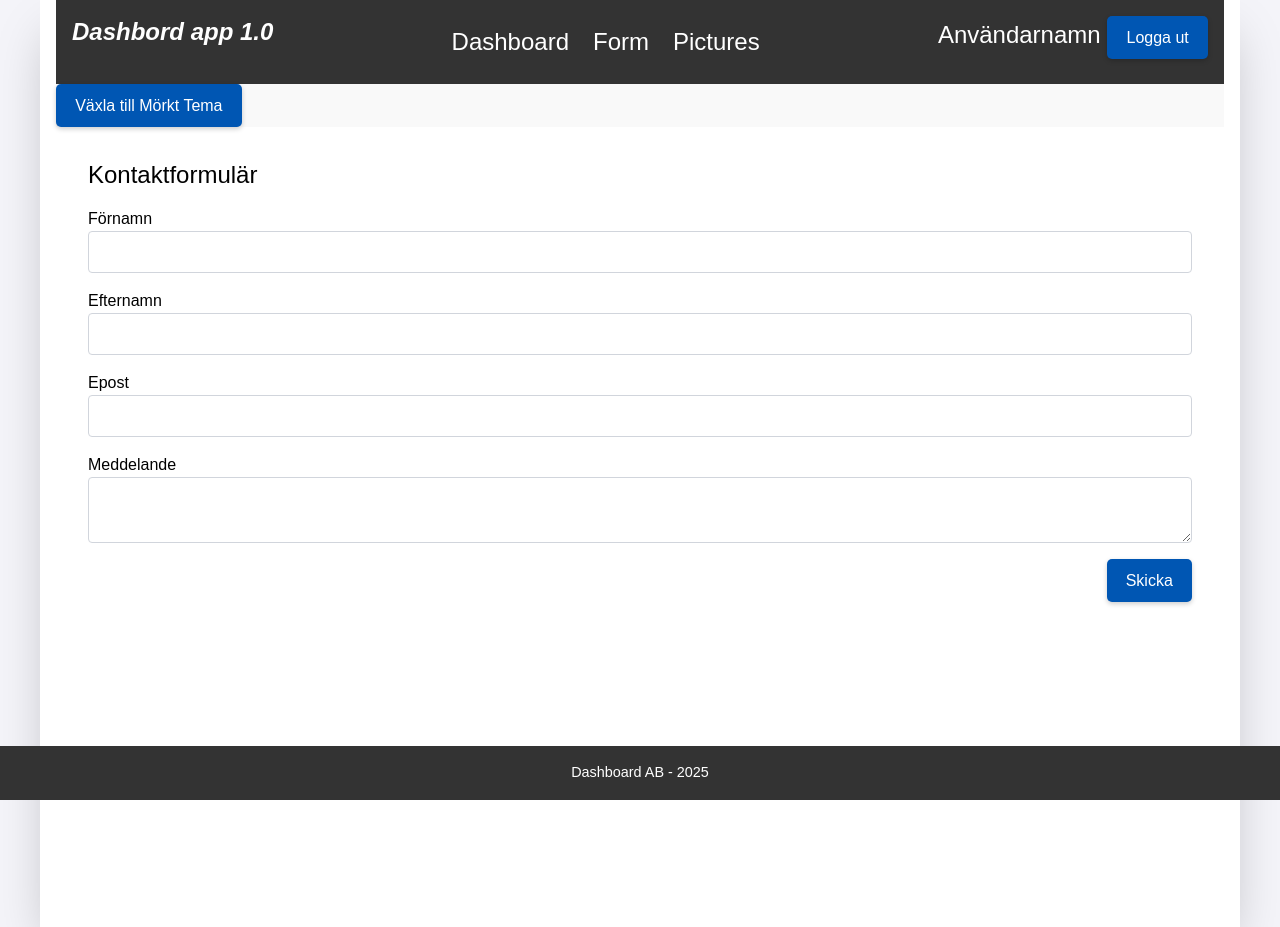
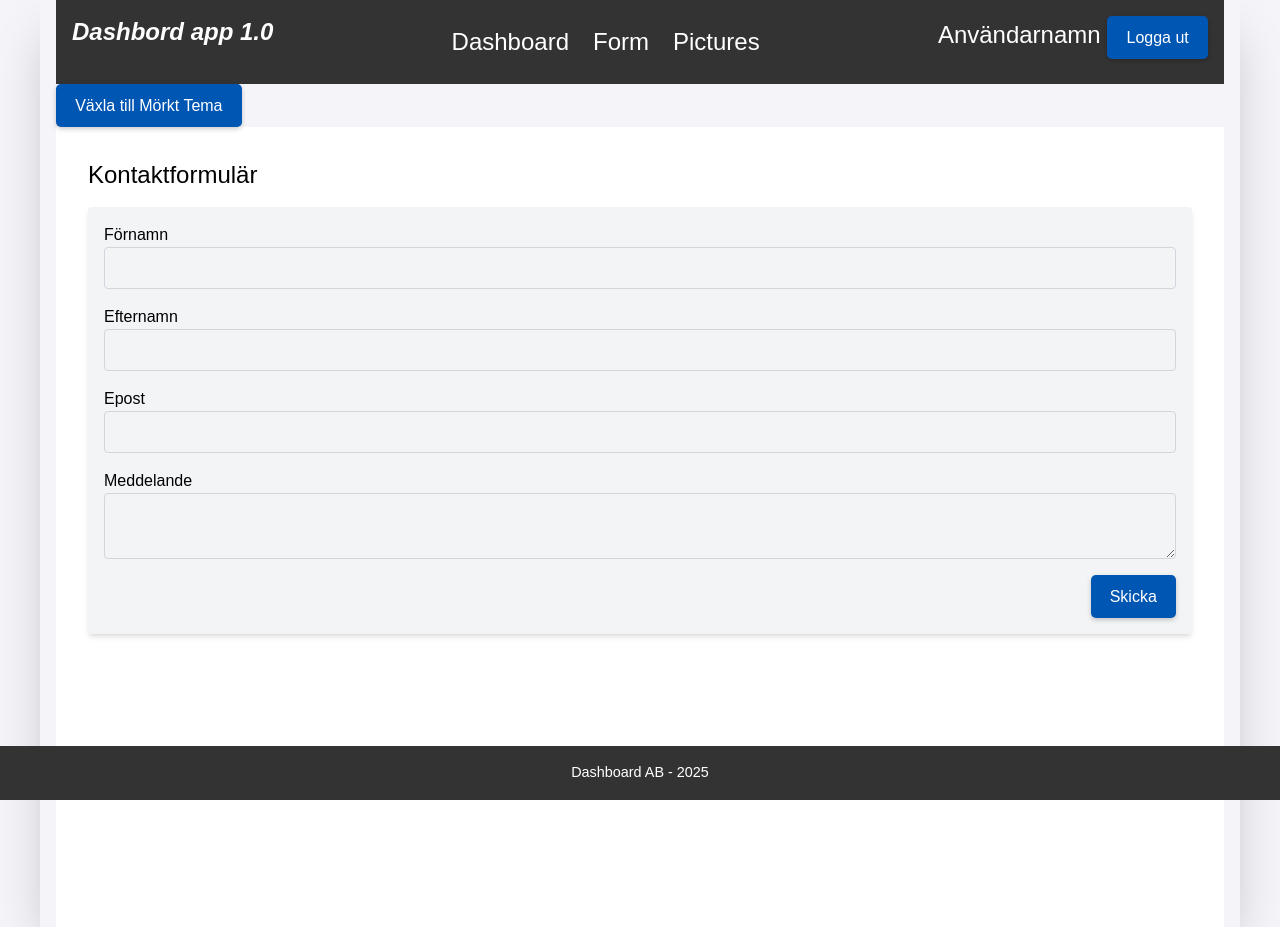
Before and after one commit to MoaPersson96/dashboard, a React (Vite) app: page /form in a window 1280 px wide. Built offline with nearby package versions, Linux system fonts and the light colour scheme.

Commit message:
fixade så att dark mode fungerar.

```diff
--- a/index.html
+++ b/index.html
@@ -7,7 +7,7 @@
     <title>Dashboard</title>
   </head>
   <body class="bg-amber-500">
-    <div id="root" class="bg-white container px-4 mx-auto shadow-2xl max-w-[1200px]"></div>
+    <div id="root" class="bg-white container px-4 mx-auto shadow-2xl max-w-[1200px] min-h-screen"></div>
     <script type="module" src="/src/main.jsx"></script>
   </body>
 </html>
--- a/package.json
+++ b/package.json
@@ -15,8 +15,7 @@
     "react": "^19.0.0",
     "react-dom": "^19.0.0",
     "react-redux": "^9.2.0",
-    "react-router-dom": "^7.3.0",
-    "tailwindcss": "^4.0.13"
+    "react-router-dom": "^7.3.0"
   },
   "devDependencies": {
     "@eslint/js": "^9.21.0",
@@ -27,6 +26,7 @@
     "eslint-plugin-react-hooks": "^5.1.0",
     "eslint-plugin-react-refresh": "^0.4.19",
     "globals": "^15.15.0",
+    "tailwindcss": "^4.0.17",
     "vite": "^6.2.0"
   }
 }
--- a/src/App.css
+++ b/src/App.css
@@ -1,4 +1,21 @@
 /* App.css */
+
+html, body {
+    margin: 0;
+    padding: 0;
+    height: 100%;
+    font-family: Arial, sans-serif;
+    background-color: #f4f4f9;
+    color: #333;
+    transition: background-color 0.3s ease, color 0.3s ease;
+}
+
+#root {
+    min-height: 100%;
+    display: flex;
+    flex-direction: column;
+    background-color: inherit;
+}
 
 body {
     margin: 0;
@@ -8,7 +25,7 @@ body {
     transition: background-color 0.3s ease, color 0.3s ease;
 }
 
-body.dark {
+html.dark body {
     background-color: #1e1e1e;
     color: #e0e0e0;
 }
@@ -70,10 +87,10 @@ button:active {
     border-top: 1px solid #ddd;
 } */
 
-.dark {
+/* .dark {
     background-color: #1e1e1e;
     color: #333;
-}
+} */
 
 /* .dark header {
     background-color: #333;
--- a/src/App.jsx
+++ b/src/App.jsx
@@ -11,7 +11,7 @@ function AppContent() {
   const { theme, toggleTheme } = useTheme();
 
   return (
-    <div className={theme}>
+    <div>
       <Header />
       <button onClick={toggleTheme} className="px-4 py-2 bg-gray-300 dark:bg-gray-700 text-black dark:text-white rounded">
         Växla till {theme === 'light' ? 'Mörkt' : 'Ljust'} Tema
--- a/src/components/Theme.jsx
+++ b/src/components/Theme.jsx
@@ -1,14 +1,27 @@
-import React, { createContext, useState } from 'react';
+import React, { createContext, useEffect, useState, useContext } from 'react';
 
 export const ThemeContext = createContext();
 
 export const ThemeProvider = ({ children }) => {
-    const [theme, setTheme] = useState('light');
+    const [theme, setTheme] = useState(() => {
+        const savedTheme = localStorage.getItem('theme');
+        return savedTheme || 'light';
+    });
+
+    useEffect(() => {
+        const html = document.documentElement;
+        if (theme === 'dark') {
+            html.classList.add('dark');
+            console.log('Dark mode enabled');
+        } else {
+            html.classList.remove('dark');
+            console.log('Light mode enabled');
+        }
+        localStorage.setItem('theme', theme);
+    }, [theme]);
 
     const toggleTheme = () => {
-        const html = document.documentElement;
-        setTheme((prevTheme) => (prevTheme === 'light' ? 'dark' : 'light'));
-        html.classList.toggle('dark');
+        setTheme((prevTheme) =>(prevTheme === 'light' ? 'dark' : 'light'));
     };
 
     return (
@@ -17,3 +30,5 @@ export const ThemeProvider = ({ children }) => {
         </ThemeContext.Provider>
     );
 };
+
+export const useTheme = () => useContext(ThemeContext);
--- a/src/pages/Form.jsx
+++ b/src/pages/Form.jsx
@@ -5,7 +5,7 @@ export default function Form() {
     return (
     <main className="dark:bg-gray-800 dark:text-white bg-white text-black min-h-screen p-4">
         <h1 className="text-2xl mb-4 dark:text-white">Kontaktformulär</h1>
-        <form className="flex flex-col items-end gap-4">
+        <form className="flex flex-col items-end gap-4 p-4 bg-gray-100 dark:bg-gray-700 rounded shadow-md">
             <label className="flex flex-col w-full dark:text-white">
                 Förnamn
                 <input className="w-full p-2 border border-gray-300 rounded dark:bg-gray-700 dark:border-gray-600 dark:text-white"/>
--- a/src/pages/Pictures.jsx
+++ b/src/pages/Pictures.jsx
@@ -5,14 +5,14 @@ export default function Pictures() {
 
     return <main className="dark:bg-gray-800 dark:text-white bg-white text-black min-h-screen p-4">
         <h1 className="text-2xl mb-4">Pictures</h1>
-        <section className="grid grid-cols-2 gap-4">
+        <section className="grid grid-cols-2 gap-4 bg-gray-100 dark:bg-gray-700 p-4 rounded shadow-md">
             <img className="w-full h-auto rounded shadow-md dark:shadow-gray-700" alt="Placeholder" />
             <img className="w-full h-auto rounded shadow-md dark:shadow-gray-700" alt="Placeholder" />
             <img className="w-full h-auto rounded shadow-md dark:shadow-gray-700" alt="Placeholder" />
             <img className="w-full h-auto rounded shadow-md dark:shadow-gray-700" alt="Placeholder" />
-            <figure className="col-span-2 flex flex-col items-center">
+            <figure className="col-span-2 flex flex-col items-center bg-gray-200 dark:bg-gray-600 p-4 rounded">
                 <img className="w-1/2 h-auto rounded shadow-md dark:shadow-gray-700" alt="Placeholder" />
-                <figcaption className="mt-2 text-lg">Bild</figcaption>
+                <figcaption className="mt-2 text-lg dark:text-white">Bild</figcaption>
                 <button aria-label="close" className="mt-2 px-4 py-2 bg-red-600 text-white rounded hover:bg-red-700 dark:bg-red-500 dark:hover:bg-red-600"> X </button>
             </figure>
             <img className="w-full h-auto rounded shadow-md dark:shadow-gray-700" alt="Placeholder" />
--- /dev/null
+++ b/tailwind.config.js
@@ -0,0 +1,7 @@
+module.exports = {
+    darkMode: 'class', // Enable dark mode using the 'dark' class
+    theme: {
+      extend: {}, // Extend the default theme if needed
+    },
+    plugins: [], // Add plugins if needed
+  };
```
Also changed, not shown: 1 other file (tests, documents, lock files or other folders).
